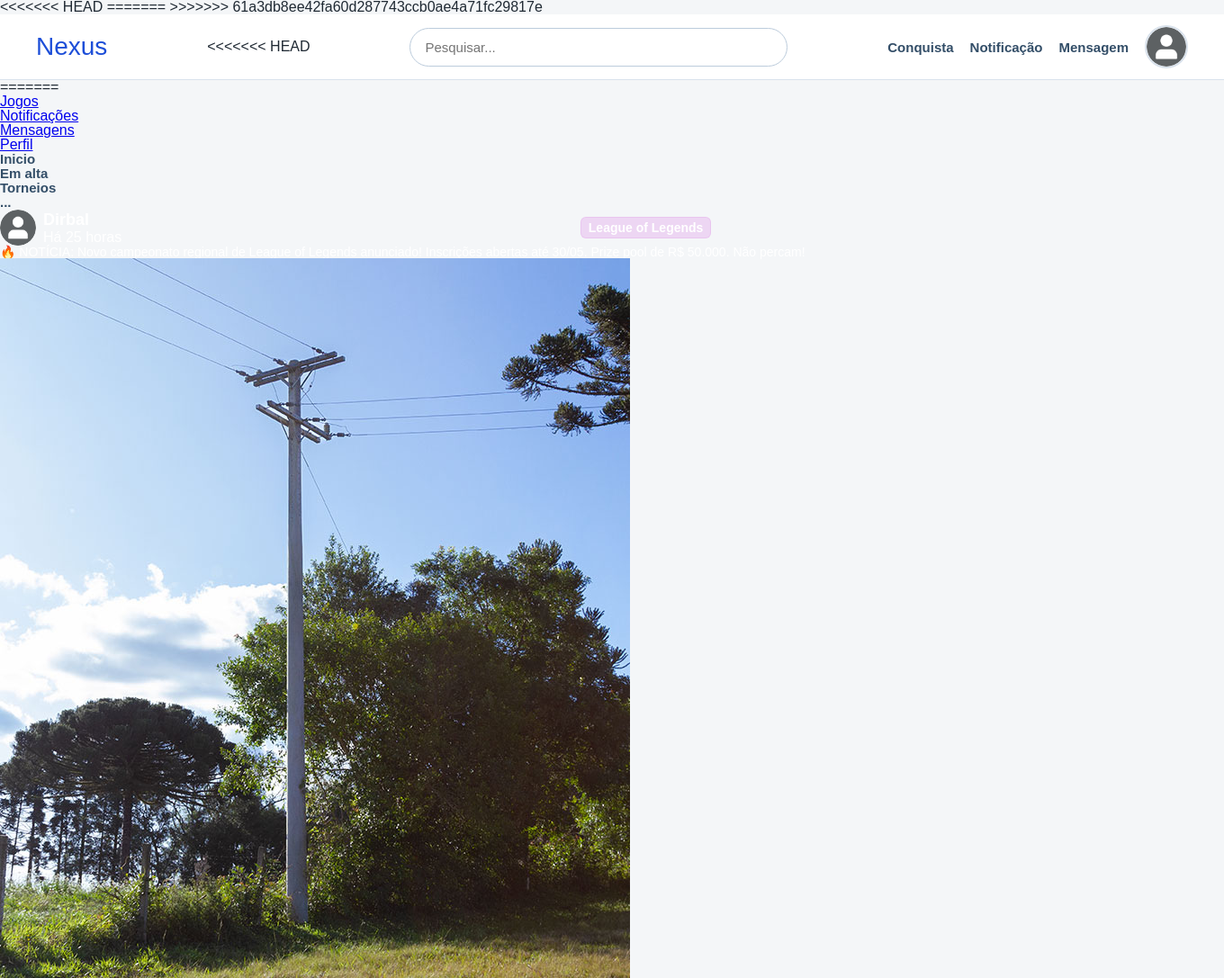
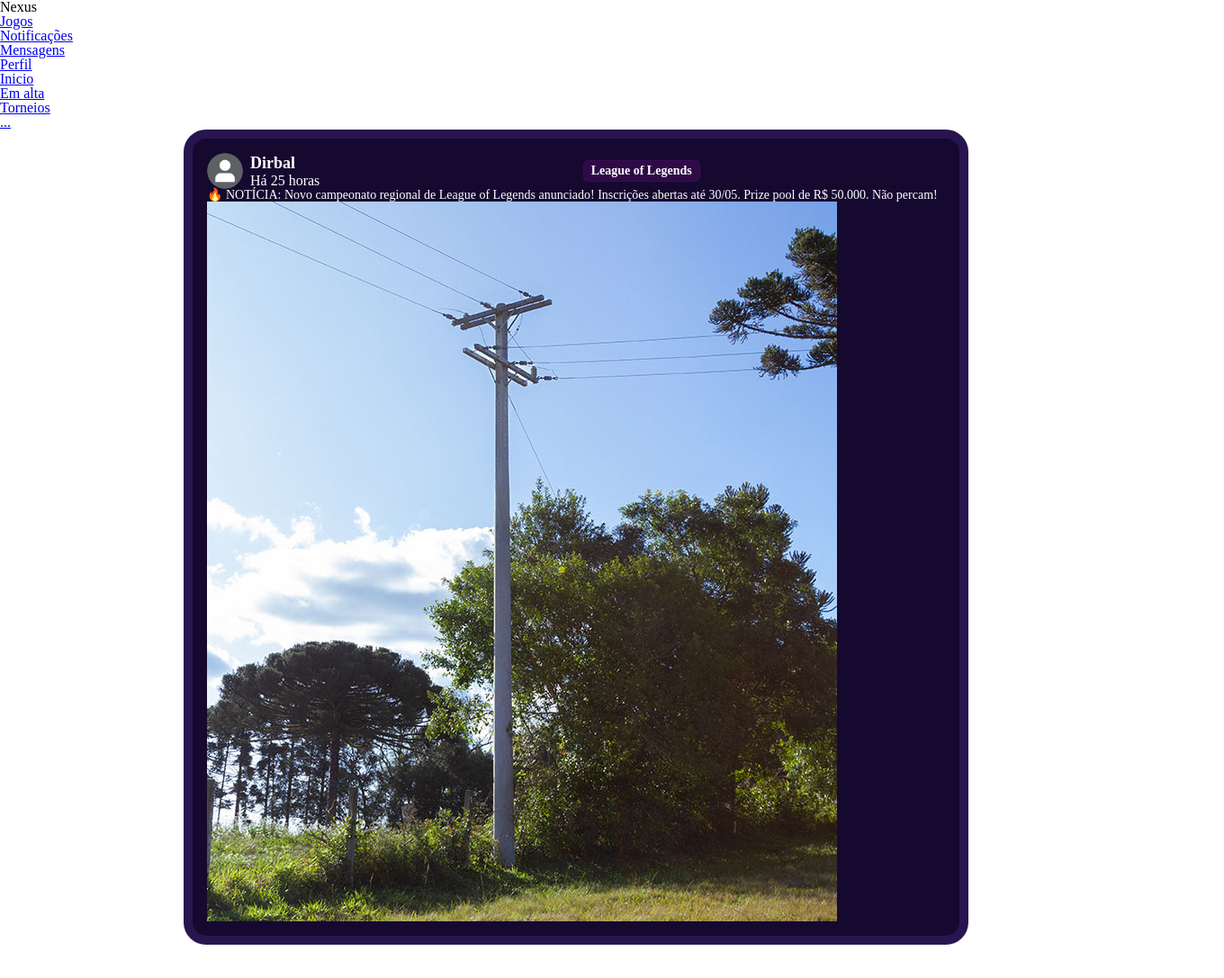
Before and after one commit to 26dirballucas-lgtm/nexus, a plain HTML site: page index.html in a window 1280 px wide. Shown: the top 1087 px of the page at 90% size, 1360 px wide, since content can reach past the window. After the commit the page ends 1050 px from the top, so only its background shows below. Drawn offline with Linux system fonts and the light colour scheme.

Commit message:
Envio de arquivos corretos

```diff
--- a/index.html
+++ b/index.html
@@ -1,12 +1,3 @@
-<!DOCTYPE html>
-<<<<<<< HEAD
-<html lang="pt-br">
-<head>
-    <meta charset="UTF-8">
-    <meta http-equiv="X-UA-Compatible" content="IE=edge">
-    <meta name="viewport" content="width=device-width, initial-scale=1.0">
-    <title>Nexus</title>
-=======
 <html lang="pt-BR">
 <head>
     <meta charset="UTF-8">
@@ -14,22 +5,11 @@
     <meta name="description" content="Descubra comunidades, acompanhe noticias e participe de eventos com outros jogadores no Nexus.">
     <title>Nexus - Comunidades gamers</title>
     <link rel="stylesheet" href="reset.css">
->>>>>>> 61a3db8ee42fa60d287743ccb0ae4a71fc29817e
     <link rel="stylesheet" href="style.css">
 </head>
 <body>
     <header>
         <h1>Nexus</h1>
-<<<<<<< HEAD
-        <input type="search" placeholder="Pesquisar...">
-        <nav>
-            <a href="#">Conquista</a>
-            <a href="#">Notifica&ccedil;&atilde;o</a>
-            <a href="#">Mensagem</a>
-            <img src="img/perfil.png" alt="Foto perfil">
-        </nav>
-    </header>
-=======
         <div></div> <!--barra de pesquisa-->
         <ul>
             <li>
@@ -86,7 +66,5 @@
     <aside>
 
     </aside>
-
->>>>>>> 61a3db8ee42fa60d287743ccb0ae4a71fc29817e
 </body>
 </html>
--- a/style.css
+++ b/style.css
@@ -1,85 +1,3 @@
-<<<<<<< HEAD
-* {
-    box-sizing: border-box;
-    padding: 0;
-    margin: 0;
-}
-
-body {
-    font-family: Arial, Helvetica, sans-serif;
-    background-color: #f4f6f8;
-    color: #1f2933;
-}
-
-header {
-    width: 100%;
-    min-height: 72px;
-    padding: 0 40px;
-    display: flex;
-    align-items: center;
-    justify-content: space-between;
-    gap: 24px;
-    background-color: #ffffff;
-    border-bottom: 1px solid #d9e2ec;
-}
-
-h1 {
-    font-size: 28px;
-    color: #1d4ed8;
-}
-
-input[type="search"] {
-    width: min(420px, 100%);
-    padding: 12px 16px;
-    border: 1px solid #bcccdc;
-    border-radius: 25px;
-    font-size: 15px;
-    outline: none;
-}
-
-input[type="search"]:focus {
-    border-color: #1d4ed8;
-}
-
-nav {
-    display: flex;
-    align-items: center;
-    gap: 18px;
-}
-
-nav a {
-    color: #334e68;
-    font-size: 15px;
-    font-weight: 600;
-    text-decoration: none;
-}
-
-nav a:hover {
-    color: #1d4ed8;
-}
-
-nav img {
-    width: 44px;
-    height: 44px;
-    border-radius: 50%;
-    object-fit: cover;
-    border: 2px solid #d9e2ec;
-}
-
-@media (max-width: 760px) {
-    header {
-        padding: 16px 20px;
-        flex-wrap: wrap;
-    }
-    input[type="search"] {
-        order: 3;
-        width: 100%;
-    }
-    nav {
-        gap: 12px;
-    }
-}
-=======
 .Publicacao {
     background-color: #150930;
     border: solid 10px #28154f;
@@ -134,4 +52,3 @@ nav img {
 .Publicacao span {
     color: #ffffff;
 }
->>>>>>> 61a3db8ee42fa60d287743ccb0ae4a71fc29817e
```
